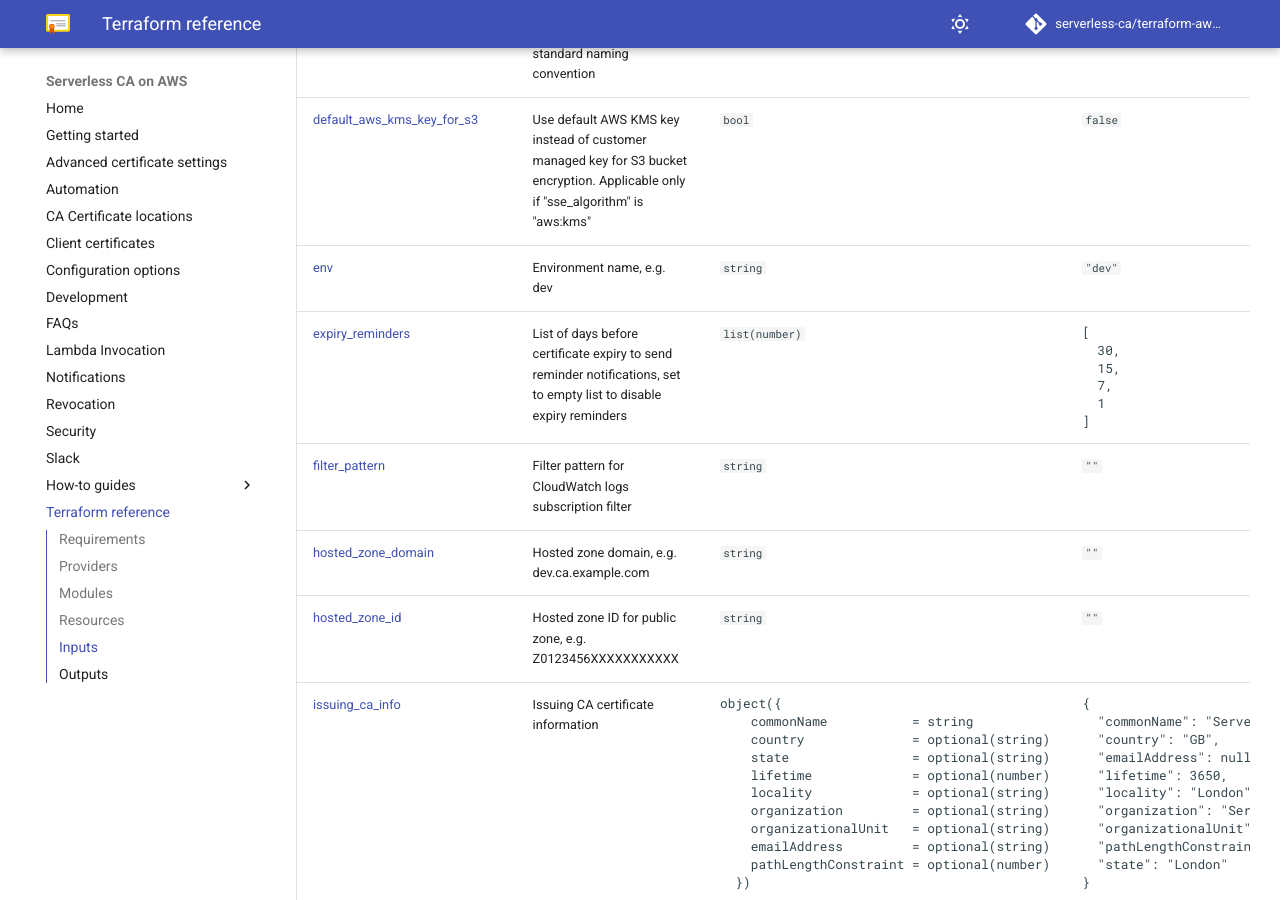
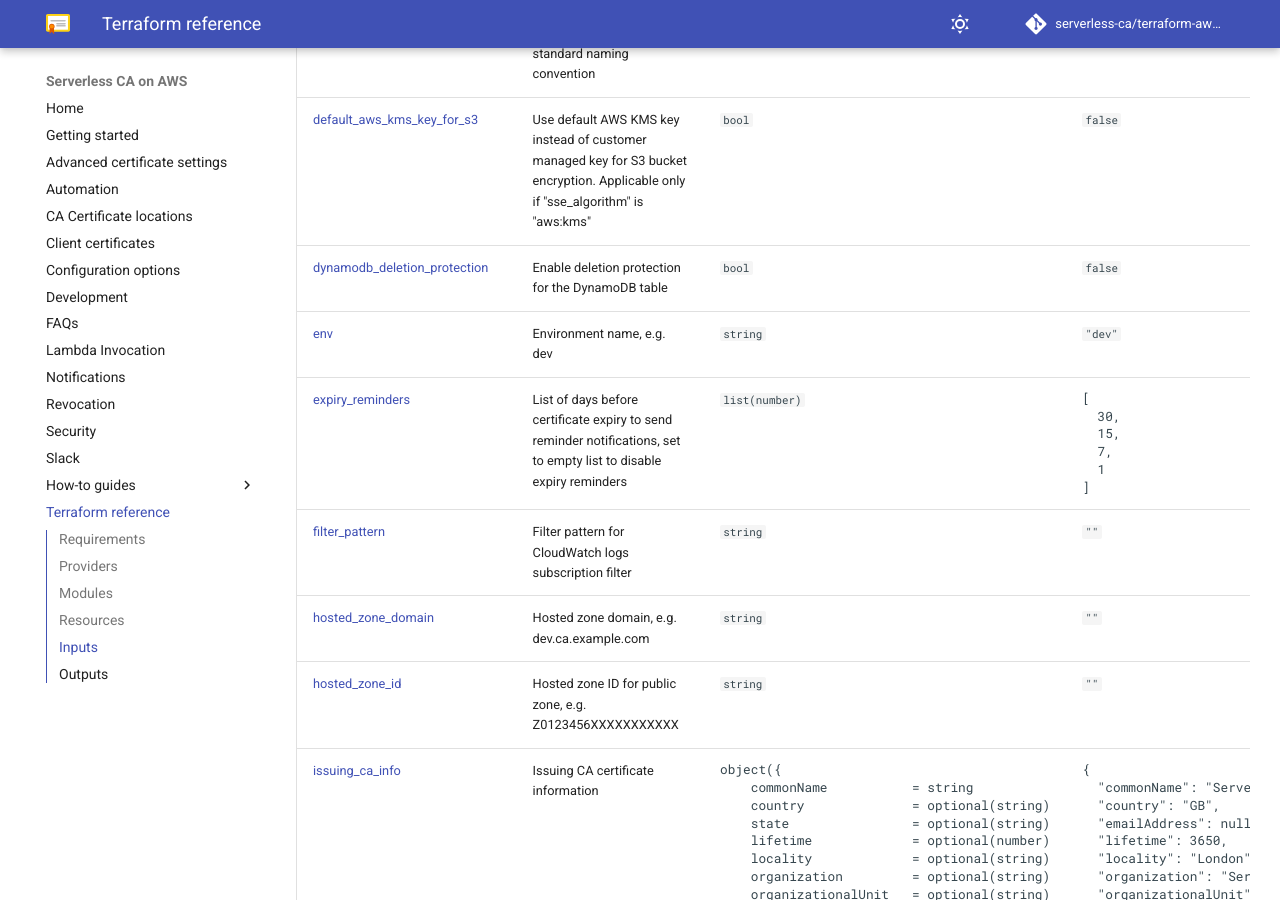
Before and after one commit to serverless-ca/terraform-aws-ca, an MkDocs documentation site: the page built from docs/reference.md, in a window 1280 px wide and 900 px high, scrolled down 3472 px. Built offline with MkDocs 1.6.1 and Material for MkDocs 9.7.7, drawn with Linux system fonts in a browser that asks for light colours; comment, search, counter and statistics services are not loaded.

Commit message:
feat: enable ability to configure deletion protection for dynamodb (#587)

```diff
--- a/docs/reference.md
+++ b/docs/reference.md
@@ -69,6 +69,7 @@
 | <a name="input_custom_sns_topic_display_name"></a> [custom\_sns\_topic\_display\_name](#input\_custom\_sns\_topic\_display\_name) | Customised SNS topic display name, leave empty to use standard naming convention | `string` | `""` | no |
 | <a name="input_custom_sns_topic_name"></a> [custom\_sns\_topic\_name](#input\_custom\_sns\_topic\_name) | Customised SNS topic name, leave empty to use standard naming convention | `string` | `""` | no |
 | <a name="input_default_aws_kms_key_for_s3"></a> [default\_aws\_kms\_key\_for\_s3](#input\_default\_aws\_kms\_key\_for\_s3) | Use default AWS KMS key instead of customer managed key for S3 bucket encryption. Applicable only if "sse\_algorithm" is "aws:kms" | `bool` | `false` | no |
+| <a name="input_dynamodb_deletion_protection"></a> [dynamodb\_deletion\_protection](#input\_dynamodb\_deletion\_protection) | Enable deletion protection for the DynamoDB table | `bool` | `false` | no |
 | <a name="input_env"></a> [env](#input\_env) | Environment name, e.g. dev | `string` | `"dev"` | no |
 | <a name="input_expiry_reminders"></a> [expiry\_reminders](#input\_expiry\_reminders) | List of days before certificate expiry to send reminder notifications, set to empty list to disable expiry reminders | `list(number)` | <pre>[<br/>  30,<br/>  15,<br/>  7,<br/>  1<br/>]</pre> | no |
 | <a name="input_filter_pattern"></a> [filter\_pattern](#input\_filter\_pattern) | Filter pattern for CloudWatch logs subscription filter | `string` | `""` | no |
```
Also changed, not shown: 5 other files.
